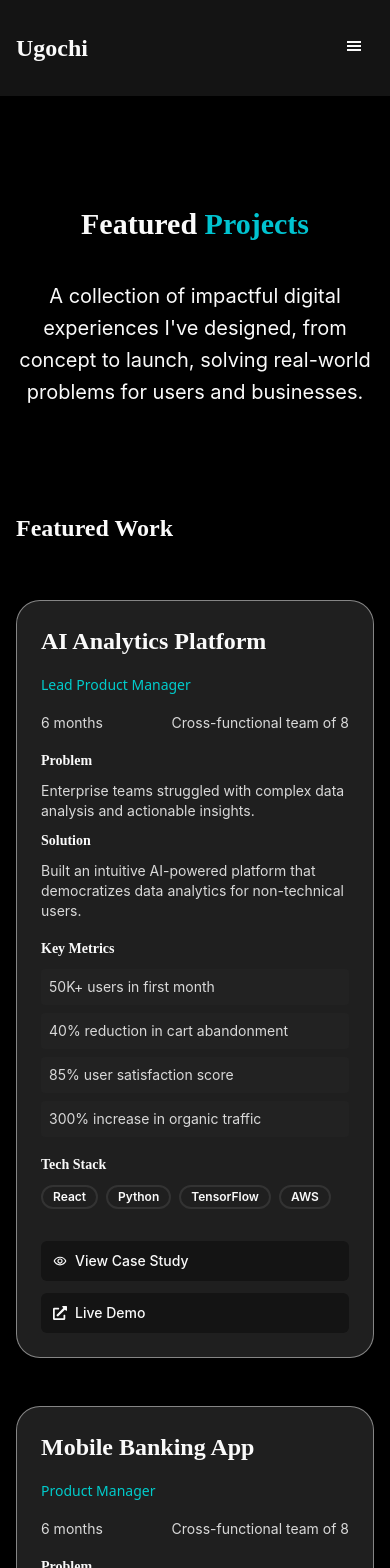
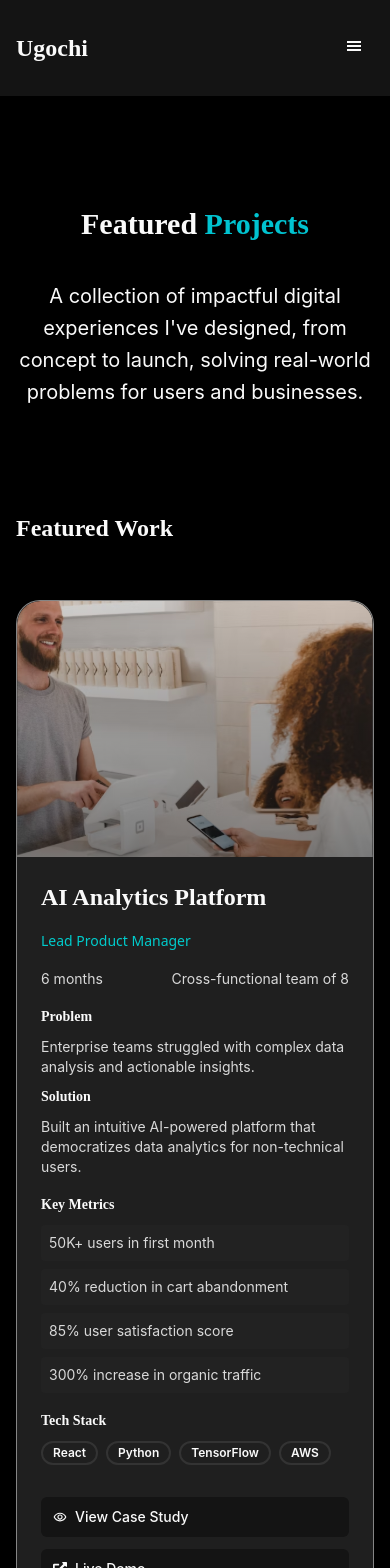
Before and after one commit to MOYIN-21/Portfolio-Website, a React (Vite) app: page /projects in a window 390 px wide. Shown: the top 1568 px of the page. Built offline with nearby package versions, Linux system fonts and the light colour scheme.

Commit message:
image fixed

```diff
--- a/src/components/Sections/Projects.jsx
+++ b/src/components/Sections/Projects.jsx
@@ -133,11 +133,11 @@ const Projects = () => {
           className="flex flex-col md:flex-row bg-[#1F1F1F] w-full max-w-7xl rounded-3xl border border-[#EBEBEB80] overflow-hidden"
         >
 
-          <div className="hidden md:block w-1/2">
+          <div className="w-full md:w-1/2 h-64 md:h-auto overflow-hidden relative flex items-center justify-center">
             <img
               src={featureProjects}
               alt={project.title}
-              className="w-full h-full object-contain"
+              className="w-full h-full object-cover md:object-contain rounded-t-3xl md:rounded-l-3xl"
             />
           </div>
 
```
